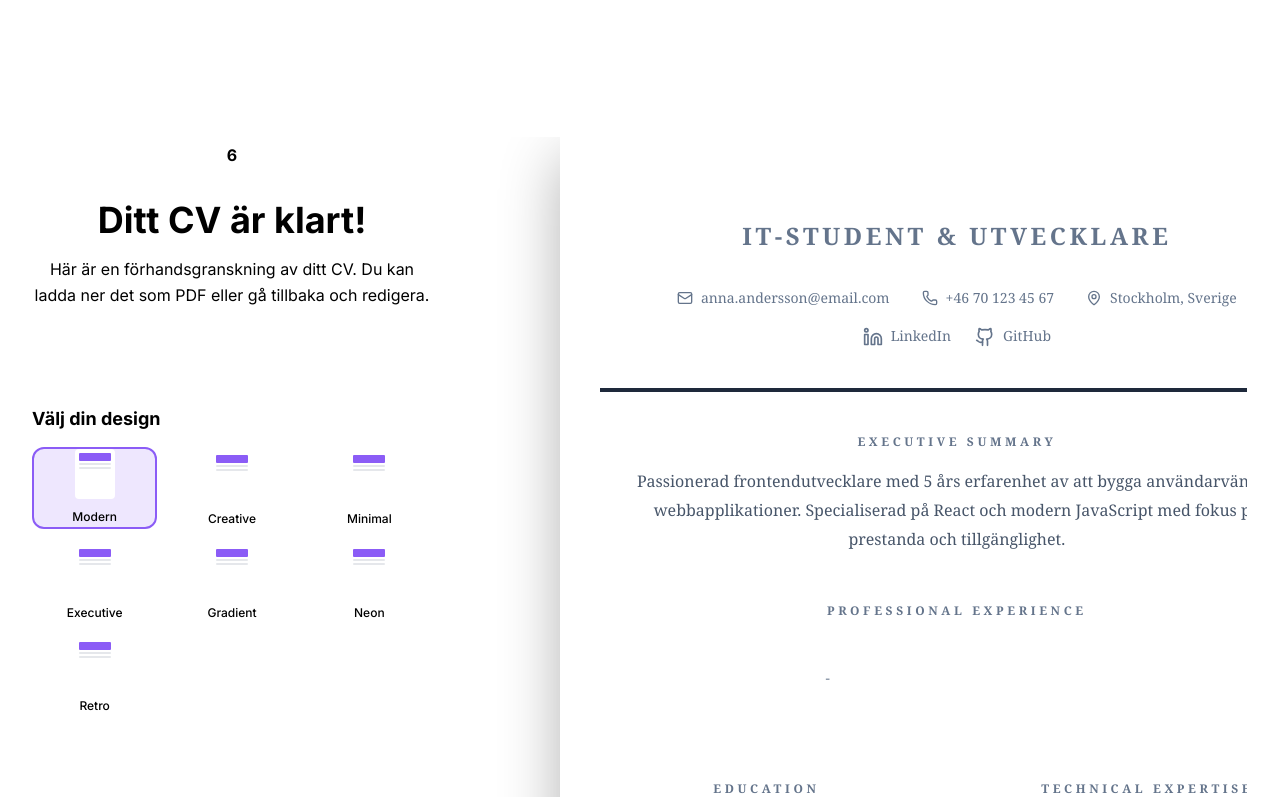
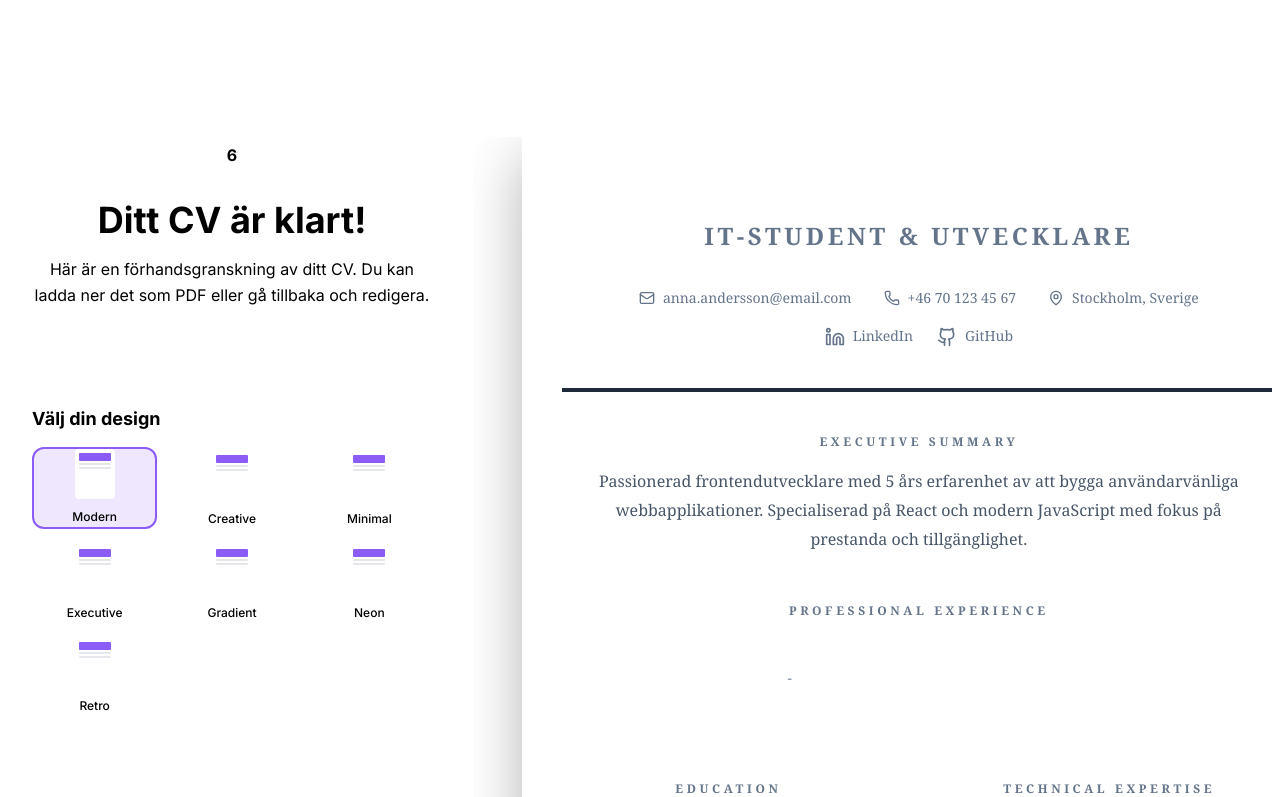
Before and after one commit to RedaEkengren/cvgen, a React (Vite) app: page / in a window 1280 px wide. Shown: the part 4940-5737 px from the top of the page. Built offline with nearby package versions, Linux system fonts and the light colour scheme.

Commit message:
Increase preview width to show full CV - prevent horizontal clipping

```diff
--- a/src/index.css
+++ b/src/index.css
@@ -101,13 +101,13 @@
   background: rgba(255, 255, 255, 0.02);
   border-radius: 16px;
   border: 1px solid rgba(255, 255, 255, 0.05);
-  min-width: 700px; /* Ensure minimum width for preview area */
+  min-width: 900px; /* Increased to accommodate wider preview */
   overflow-x: auto; /* Allow horizontal scroll on small screens if needed */
 }
 
 .cv-preview-wrapper {
   position: relative;
-  width: 600px; /* Fixed width to prevent horizontal jumping */
+  width: 800px; /* Increased width to show full CV */
   max-width: 100%;
   margin: 0 auto;
   height: auto; /* Allow height to adjust to content */
@@ -119,7 +119,7 @@
   background: white;
   border-radius: 12px;
   box-shadow: 0 20px 60px rgba(0, 0, 0, 0.3);
-  transform: scale(0.6); /* Smaller scale to fit more content */
+  transform: scale(0.65); /* Adjusted scale to show full width */
   transform-origin: top center;
   transition: all 0.3s ease; /* Smooth transitions for template changes */
   margin: 0 auto; /* Center the container */
```
Also changed, not shown: 1 other file (tests, documents, lock files or other folders).
